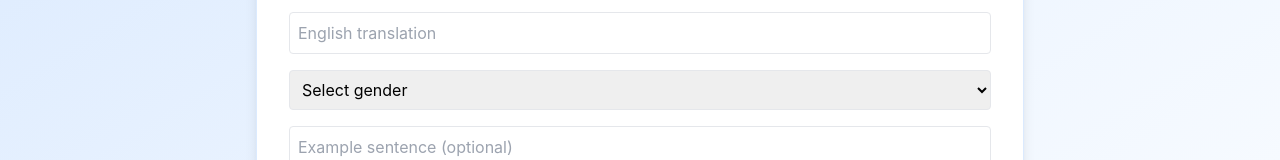
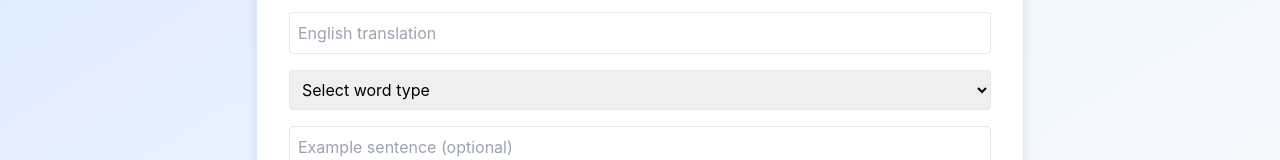
Before and after one commit to deedeeNg/FrenchWordBank, a React (Create React App) app: page / in a window 1280 px wide. Both pictures are taken after typing "Sample", "Sample123" into the empty fields and a click on the button "Login". Shown: the part 191-351 px from the top of the page. Built offline with nearby package versions, Linux system fonts and the light colour scheme; no server answers; the database is empty.

Commit message:
Replace gender to word type

```diff
--- a/src/AddWordForm.jsx
+++ b/src/AddWordForm.jsx
@@ -3,7 +3,7 @@ import React, { useState, useEffect } from 'react';
 function AddWordForm({ addWord, editingWord }) {
   const [french, setFrench] = useState('');
   const [english, setEnglish] = useState('');
-  const [gender, setGender] = useState('');
+  const [type, setType] = useState('');
   const [sentence, setSentence] = useState('');
   const [notes, setNotes] = useState('');
 
@@ -11,11 +11,7 @@ function AddWordForm({ addWord, editingWord }) {
     if (editingWord) {
       setFrench(editingWord.french);
       setEnglish(editingWord.english);
-      setGender(
-        editingWord.gender === 'm' ? 'masculine' :
-        editingWord.gender === 'f' ? 'feminine' :
-        editingWord.gender
-      );
+      setType(editingWord.type || '');
       setSentence(editingWord.sentence || '');
       setNotes(editingWord.notes || '');
     }
@@ -23,11 +19,11 @@ function AddWordForm({ addWord, editingWord }) {
 
   const handleSubmit = (e) => {
     e.preventDefault();
-    const newWord = { french, english, gender, sentence, notes };
+    const newWord = { french, english, type, sentence, notes };
     addWord(newWord);
     setFrench('');
     setEnglish('');
-    setGender('');
+    setType('');
     setSentence('');
     setNotes('');
   };
@@ -55,13 +51,18 @@ function AddWordForm({ addWord, editingWord }) {
       <div>
         <select
           className="border rounded p-2 w-full"
-          value={gender}
-          onChange={(e) => setGender(e.target.value)}
+          value={type}
+          onChange={(e) => setType(e.target.value)}
           required
         >
-          <option value="">Select gender</option>
-          <option value="masculine">Masculine</option>
-          <option value="feminine">Feminine</option>
+          <option value="">Select word type</option>
+          <option value="nm">Noun (masculine)</option>
+          <option value="nf">Noun (feminine)</option>
+          <option value="verb">Verb</option>
+          <option value="adj">Adjective</option>
+          <option value="adv">Adverb</option>
+          <option value="conj">Conjunction</option>
+          <option value="preposition">Preposition</option>
         </select>
       </div>
       <div>
--- a/src/WordCard.jsx
+++ b/src/WordCard.jsx
@@ -9,7 +9,7 @@ function WordCard({ word, index, onEdit }) {
       </h1>
 
       <p><strong>Anglais:</strong> {word.english}</p>
-      <p><strong>Gender:</strong> {word.gender}</p>
+      <p><strong>Type:</strong> {word.type}</p>
       {word.sentence && <p><strong>Example:</strong> {word.sentence}</p>}
       {word.notes && <p><strong>Notes:</strong> {word.notes}</p>}
 
```
